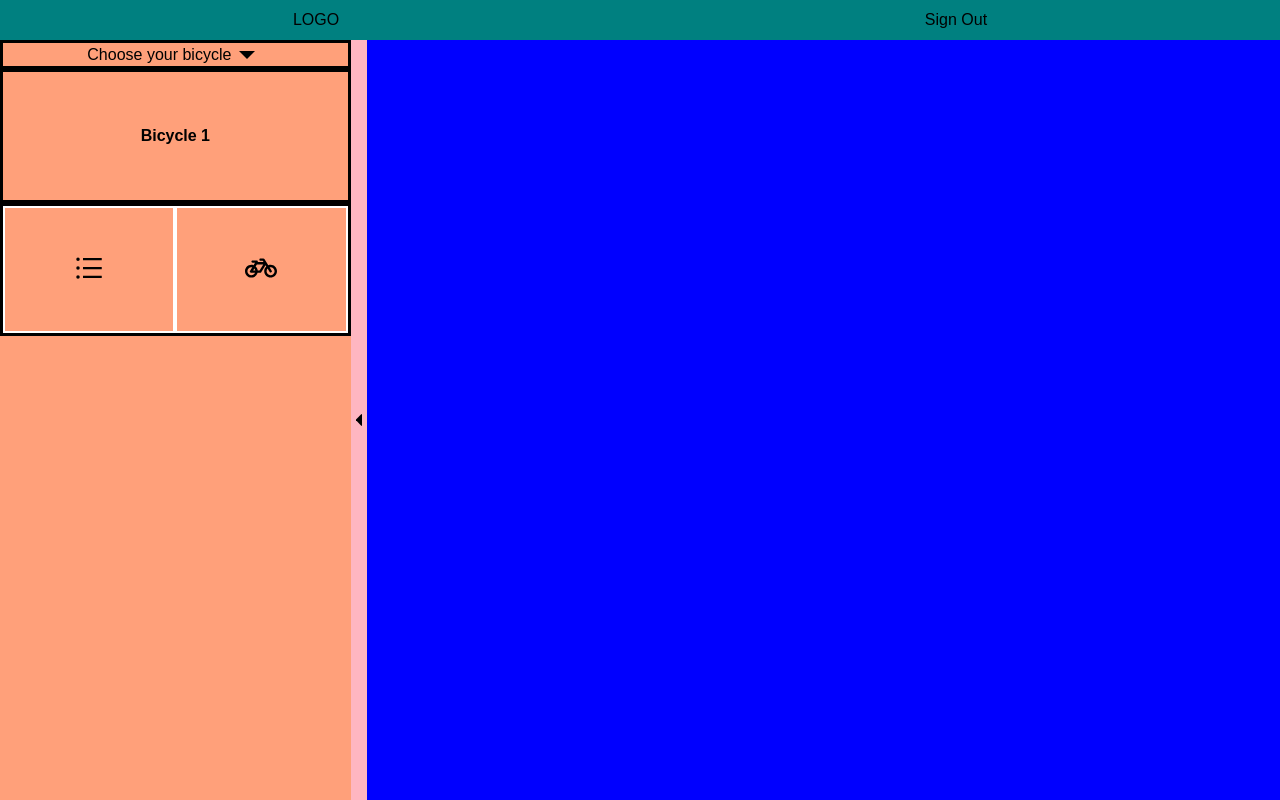
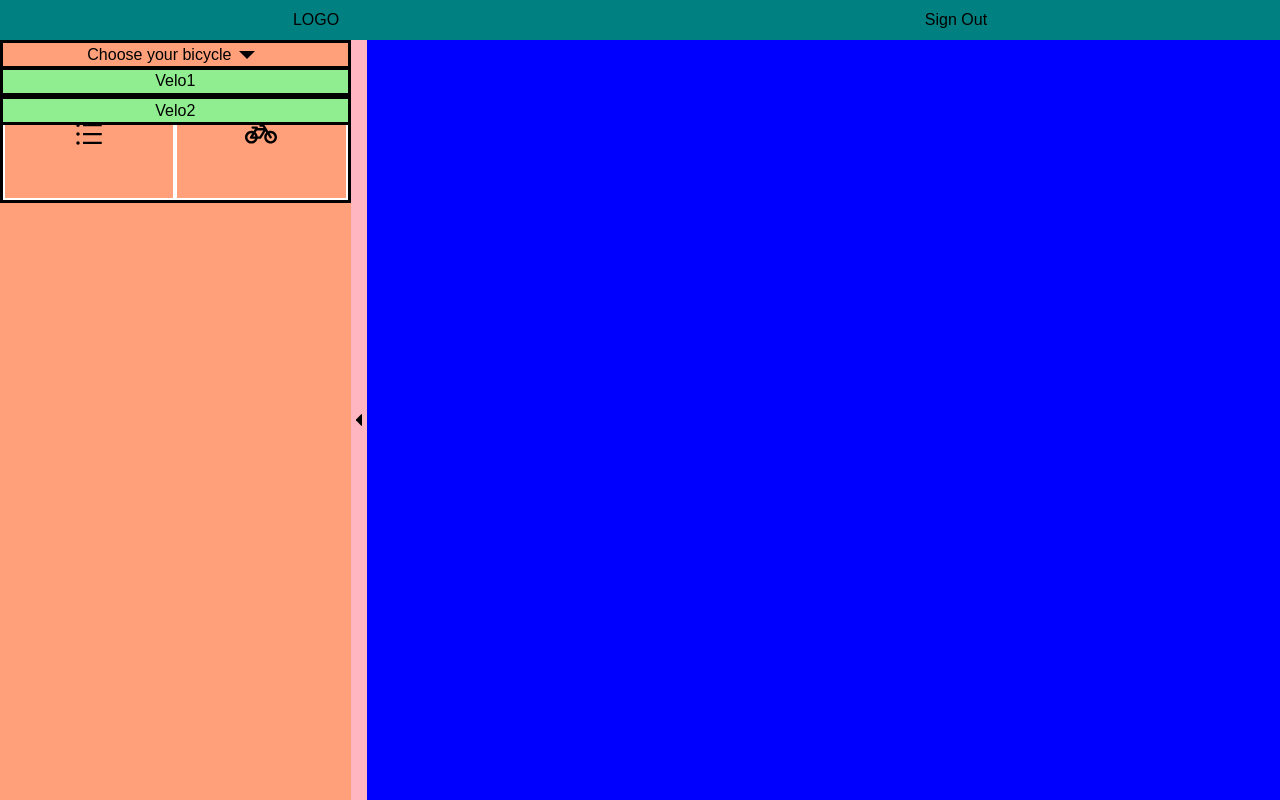
Before and after one commit to alexlangev/bicycle-maintenance-tracker, a React (Create React App) app in the folder client/: page / in a window 1280 px wide. Both pictures are taken after a click on the button "Choose your bicycle". Built offline with nearby package versions, Linux system fonts and the light colour scheme.

Commit message:
Dropdown working

```diff
--- a/client/src/components/DropdownMenu/BicycleChoice.js
+++ /dev/null
@@ -1,21 +0,0 @@
-import React from 'react';
-import styled from 'styled-components';
-
-const BicycleChoice = () => {
-  return(
-    <BicycleChoiceWrapper>
-      <h3>Bicycle 1</h3>
-    </BicycleChoiceWrapper>
-  )
-}
-
-const BicycleChoiceWrapper = styled.div`
-  border: 3px solid black;
-  height: 100pt;
-  width: 100%;
-  display: flex;
-  justify-content: center;
-  align-items: center;
-`
-
-export default BicycleChoice;
--- /dev/null
+++ b/client/src/components/DropdownMenu/DropdownItem.js
@@ -0,0 +1,29 @@
+import React from 'react';
+import styled from 'styled-components';
+
+const DropdownItem = (props) => {
+  return(
+    <DropdownItemWrapper>
+      {props.children}
+    </DropdownItemWrapper>
+  )
+}
+
+const DropdownItemWrapper = styled.div`
+  height: 22pt;
+  width: 263pt;
+  background-color: lightgreen;
+  display: flex;
+  justify-content: center;
+  align-items: center;
+  border: solid 3px black;
+
+  /* animation part */
+  transition: background var(--speed);
+
+  &:hover {
+    background-color: darkolivegreen;
+  }
+`
+
+export default DropdownItem;
--- a/client/src/components/DropdownMenu/DropdownMenu.js
+++ b/client/src/components/DropdownMenu/DropdownMenu.js
@@ -1,40 +1,20 @@
 import React from 'react';
 import styled from 'styled-components';
-
-import {IoMdArrowDropdown} from 'react-icons/io';
-import UnstyledButton from '../UnstyledButton';
+import DropdownItem from './DropdownItem';
 
 const DropdownMenu = () => {
-
-  //Some bit of state that keeps track if the menu is open or closed
-  const [isOpen, setIsOpen] = React.useState(false);
-  //Function that changes the state of isOpen when clicking on the dropdown menu
-  const handleClickOpen  = () => {
-    setIsOpen(!isOpen);
-  }
-
   return(
-    <DropdownMenuWrapper>
-      <MenuButton onClick={handleClickOpen}>
-          <p>Choose your bicycle</p>
-          <IoMdArrowDropdown size={32}/>
-      </MenuButton>
-    </DropdownMenuWrapper>
+    <Dropdown className='Dropdown'>
+      <DropdownItem>Velo1</DropdownItem>
+      <DropdownItem>Velo2</DropdownItem>
+    </Dropdown>
   )
 }
 
-const DropdownMenuWrapper = styled.div`
-  border: 3px solid black;
-  height: 22pt;
-  width: 100%;
-  display: flex;
-  justify-content: center;
-  align-items: center;
+const Dropdown = styled.div`
+  position: absolute;
+  top: 50pt;
+  overflow: hidden;
 `
 
-const MenuButton = styled(UnstyledButton)`
-  display: flex;
-  flex-direction: row;
-  align-items: center;
-`
 export default DropdownMenu;
--- /dev/null
+++ b/client/src/components/DropdownMenu/DropdownMenuNav.js
@@ -0,0 +1,45 @@
+import React from 'react';
+import styled from 'styled-components';
+
+import {IoMdArrowDropdown} from 'react-icons/io';
+import UnstyledButton from '../UnstyledButton';
+
+const DropdownMenuNav = (props) => {
+
+  //Some bit of state that keeps track if the menu is open or closed
+  const [isOpen, setIsOpen] = React.useState(false);
+
+  //Function that toggles isOpen when clicking on the dropdown menu
+  const handleClickOpen  = () => {
+    setIsOpen(!isOpen);
+  }
+  console.log(isOpen);
+
+  return(
+    <DropdownMenuNavWrapper>
+      <MenuButton onClick={handleClickOpen}>
+          <p>Choose your bicycle</p>
+          <IoMdArrowDropdown size={32}/>
+      </MenuButton>
+      {isOpen && props.children}
+    </DropdownMenuNavWrapper>
+  )
+}
+
+const DropdownMenuNavWrapper = styled.div`
+  border: 3px solid black;
+  height: 22pt;
+  width: 100%;
+  display: flex;
+  flex-direction: column;
+  justify-content: center;
+  align-items: center;
+`
+
+const MenuButton = styled(UnstyledButton)`
+  display: flex;
+  flex-direction: row;
+  align-items: center;
+`
+
+export default DropdownMenuNav;
--- a/client/src/components/Sidebar/SideBar.js
+++ b/client/src/components/Sidebar/SideBar.js
@@ -4,8 +4,8 @@ import styled from 'styled-components'
 import { VscTriangleLeft, VscTriangleRight } from "react-icons/vsc";
 import UnstyledButton from '../UnstyledButton';
 import ViewToggle from './ViewToggle';
+import DropdownMenuNav from '../DropdownMenu/DropdownMenuNav';
 import DropdownMenu from '../DropdownMenu/DropdownMenu';
-import BicycleChoice from '../DropdownMenu/BicycleChoice';
 
 const Sidebar = () => {
   const [isCollapsed, setIsCollapsed] = useState(false);
@@ -17,10 +17,11 @@ const Sidebar = () => {
   return(
     <SidebarWrapper>
       <SidebarMenu
-      style={isCollapsed?{display: 'none'}:{display: 'flex'}}
+        style={isCollapsed?{display: 'none'}:{display: 'flex'}}
       >
-        <DropdownMenu />
-        <BicycleChoice />
+        <DropdownMenuNav>
+          <DropdownMenu />
+        </DropdownMenuNav>
         <ViewToggle />
       </SidebarMenu>
       <CollapseButton onClick={handleCollapseClick}>
```
